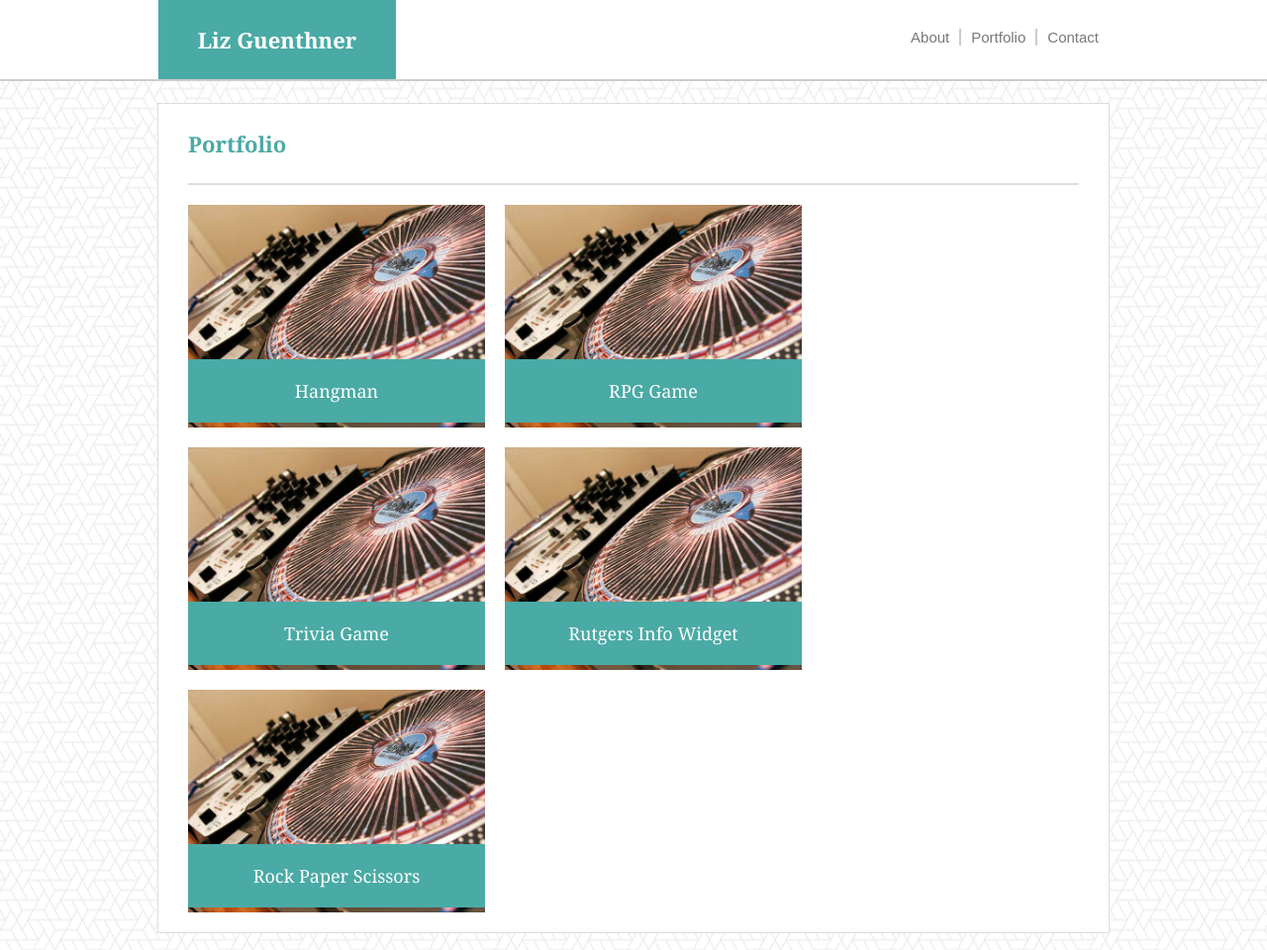
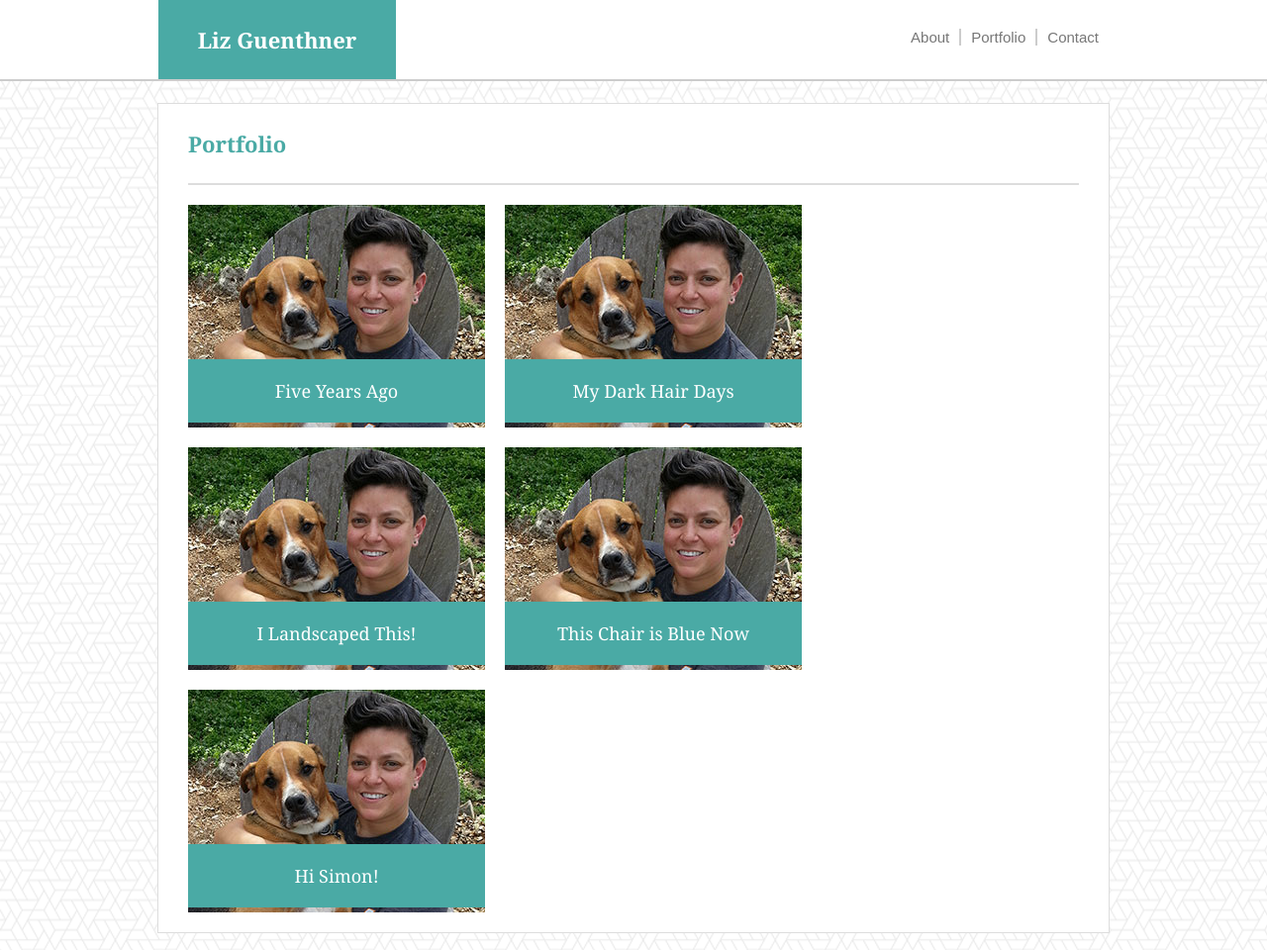
Before and after one commit to liz-guenthner/Basic-Portfolio, a plain HTML site: page portfolio.html in a window 1280 px wide. Shown: the top 960 px of the page at 99% size. Drawn offline with Linux system fonts and the light colour scheme.

Commit message:
add new portfolio image and copy

```diff
--- a/portfolio.html
+++ b/portfolio.html
@@ -30,37 +30,37 @@
           <div class="gallery">
             <div class="row">
               <div class="asset-block">
-                <img class="asset-image" src="assets/images/portfolio-image.jpg" width="300" alt="alt text">
+                <img class="asset-image" src="assets/images/liz-and-simon-small.jpg" width="300" alt="alt text">
                 <div class="ribbon">
-                  Hangman
+                  Five Years Ago
                 </div>
               </div>
               <div class="asset-block">
-                <img class="asset-image" src="assets/images/portfolio-image.jpg" width="300" alt="alt text">
+                <img class="asset-image" src="assets/images/liz-and-simon-small.jpg" width="300" alt="alt text">
                 <div class="ribbon">
-                  RPG Game
+                  My Dark Hair Days
                 </div>
               </div>
             </div>
             <div class="row">
               <div class="asset-block">
-                <img class="asset-image" src="assets/images/portfolio-image.jpg" width="300" alt="alt text">
+                <img class="asset-image" src="assets/images/liz-and-simon-small.jpg" width="300" alt="alt text">
                 <div class="ribbon">
-                  Trivia Game
+                  I Landscaped This!
                 </div>
               </div>
               <div class="asset-block">
-                <img class="asset-image" src="assets/images/portfolio-image.jpg" width="300" alt="alt text">
+                <img class="asset-image" src="assets/images/liz-and-simon-small.jpg" width="300" alt="alt text">
                 <div class="ribbon">
-                  Rutgers Info Widget
+                  This Chair is Blue Now
                 </div>
               </div>
             </div>
             <div class="row">
               <div class="asset-block">
-                <img class="asset-image" src="assets/images/portfolio-image.jpg" width="300" alt="alt text">
+                <img class="asset-image" src="assets/images/liz-and-simon-small.jpg" width="300" alt="alt text">
                 <div class="ribbon">
-                  Rock Paper Scissors
+                  Hi Simon!
                 </div>
               </div>
             </div>
```
Also changed, not shown: contact.html (+2 -2 lines), index.html (+2 -3 lines), assets/images/liz-and-simon-small.jpg (added).
